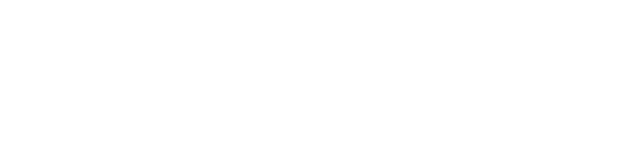
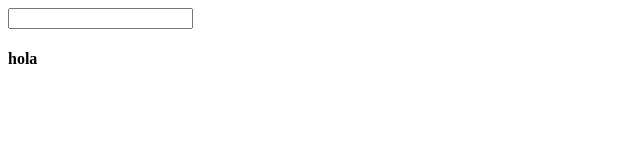
Before and after one commit to joelcsb/proy7, a plain HTML site: page index.html in a window 1280 px wide. Shown: the whole page, without its empty margins (0-640 px from the left). Drawn offline with Linux system fonts and the light colour scheme.

Commit message:
prueba de contenido

```diff
--- a/index.html
+++ b/index.html
@@ -6,6 +6,7 @@
     <title>Prueba de Web en Git 2025</title>
 </head>
 <body>
-
+    <input type="text" name="" id="">
+    <h4>hola</h4>
 </body>
 </html>
```
